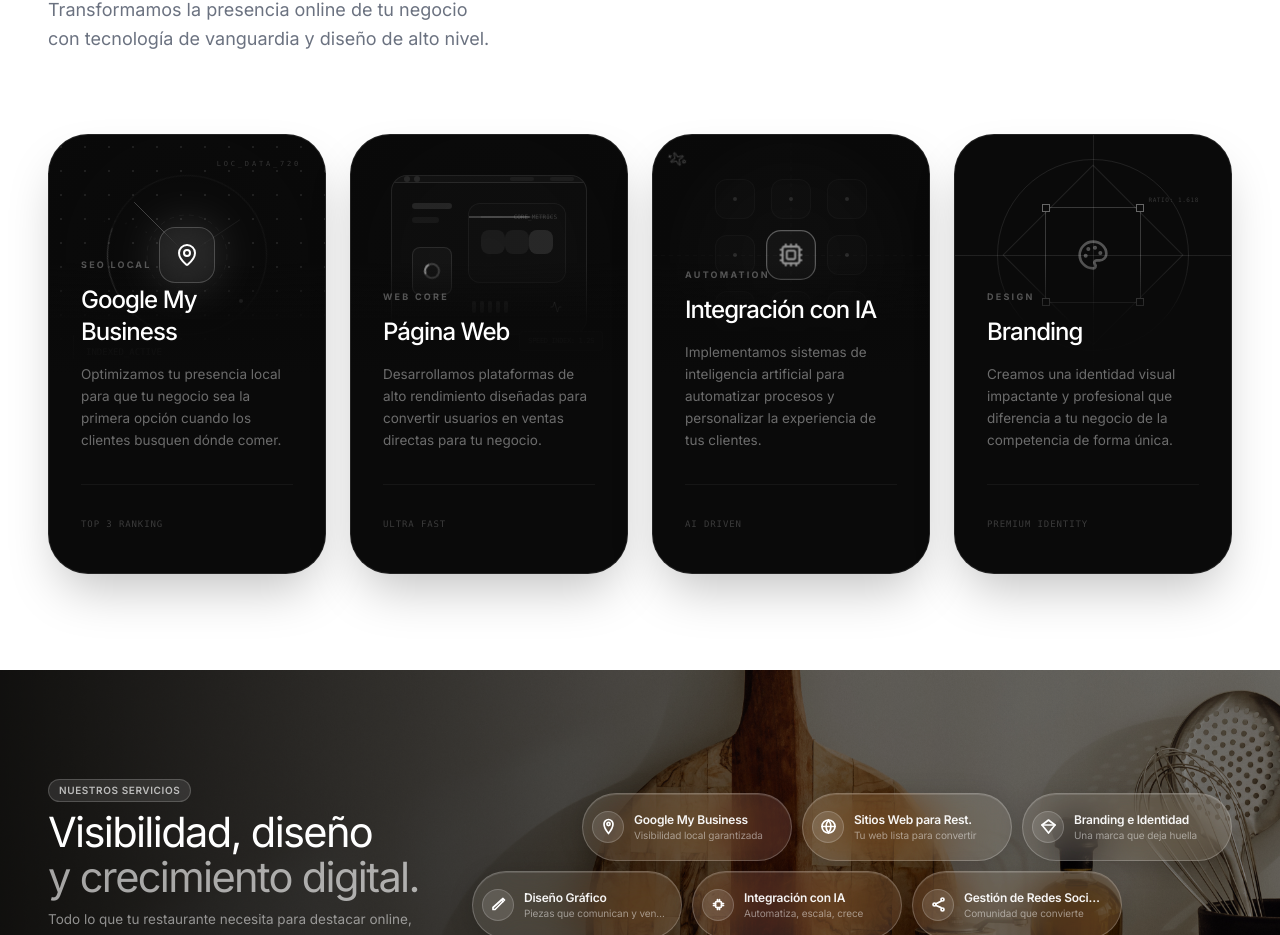
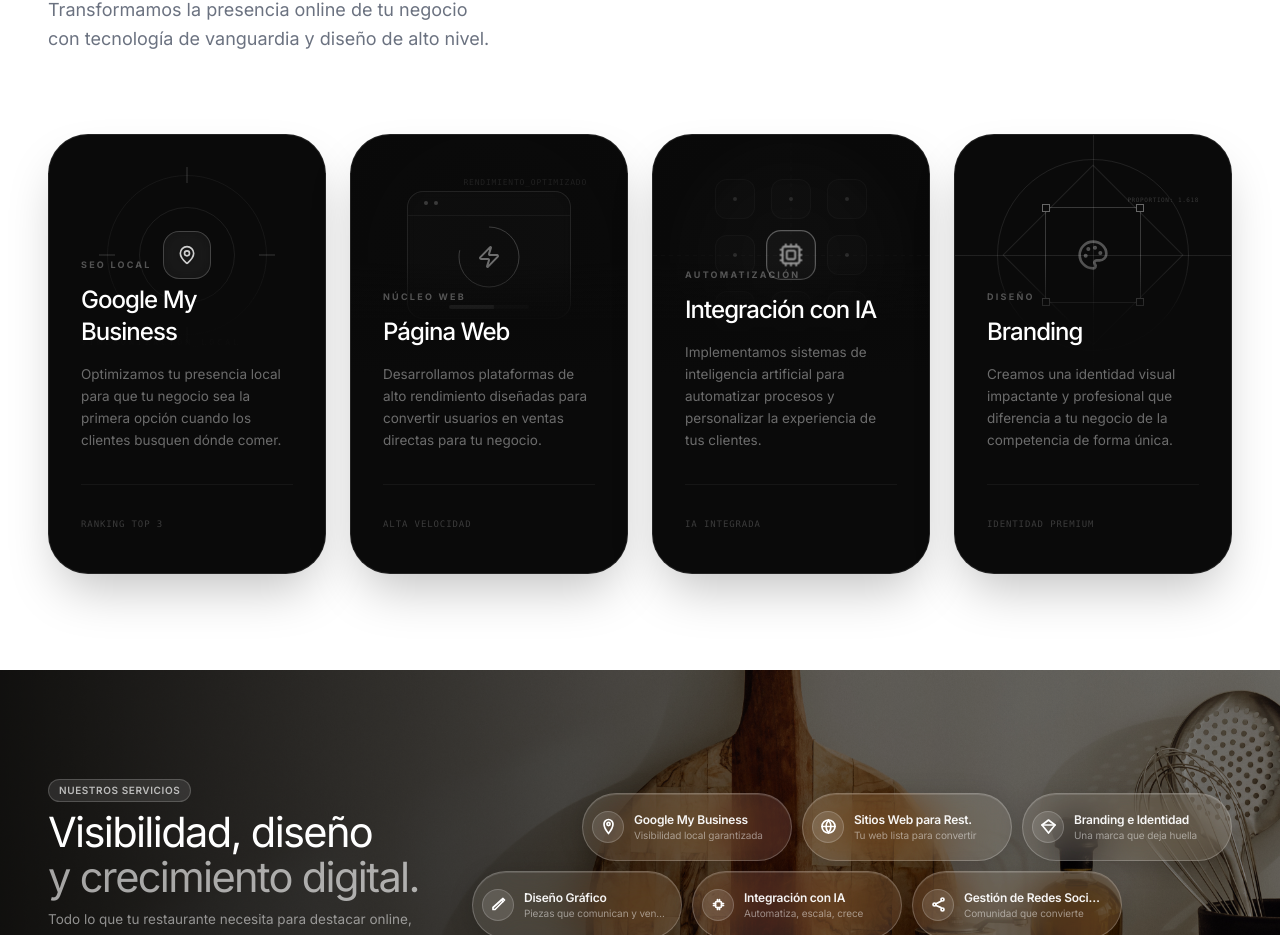
Before and after one commit to motionsmanagement/Motions, a React (Vite) app: page / in a window 1280 px wide. Shown: the part 1098-2033 px from the top of the page. Built offline with nearby package versions, Linux system fonts and the light colour scheme.

Commit message:
design: switch services to Spanish and simplify graphics

```diff
--- a/components/Services.tsx
+++ b/components/Services.tsx
@@ -5,47 +5,30 @@ const services = [
     {
         title: "Google My Business",
         description: "Optimizamos tu presencia local para que tu negocio sea la primera opción cuando los clientes busquen dónde comer.",
-        stats: "TOP 3 RANKING",
+        stats: "RANKING TOP 3",
         tag: "SEO LOCAL",
         Illustration: () => (
-            <div className="relative w-full h-full flex items-center justify-center overflow-hidden">
-                {/* Advanced Coordinate Grid */}
-                <div className="absolute inset-0 opacity-[0.1]">
-                    <div className="w-full h-full" style={{
-                        backgroundImage: 'radial-gradient(circle, white 1px, transparent 1px)',
-                        backgroundSize: '24px 24px'
-                    }}></div>
+            <div className="relative w-full h-full flex items-center justify-center">
+                {/* Minimalist target circles */}
+                <div className="relative w-40 h-40 flex items-center justify-center">
+                    <div className="absolute inset-0 border border-white/[0.05] rounded-full"></div>
+                    <div className="absolute inset-8 border border-white/[0.08] rounded-full"></div>
+                    <div className="absolute inset-16 border border-white/[0.12] rounded-full"></div>
+
+                    {/* Pulsing center node */}
+                    <div className="relative z-10 w-12 h-12 bg-white/5 border border-white/20 rounded-2xl flex items-center justify-center backdrop-blur-sm">
+                        <MapPin className="w-5 h-5 text-white/80" />
+                        <div className="absolute -top-0.5 -right-0.5 w-2 h-2 bg-white rounded-full animate-ping"></div>
+                    </div>
+
+                    {/* Minimalist pointers */}
+                    <div className="absolute top-0 left-1/2 -translate-x-1/2 -translate-y-1/2 w-[1px] h-4 bg-white/20"></div>
+                    <div className="absolute bottom-0 left-1/2 -translate-x-1/2 translate-y-1/2 w-[1px] h-4 bg-white/20"></div>
+                    <div className="absolute left-0 top-1/2 -translate-y-1/2 -translate-x-1/2 h-[1px] w-4 bg-white/20"></div>
+                    <div className="absolute right-0 top-1/2 -translate-y-1/2 translate-x-1/2 h-[1px] w-4 bg-white/20"></div>
                 </div>
-                {/* Mapping Nodes Section */}
-                <div className="relative w-44 h-44">
-                    <svg className="absolute inset-0 w-full h-full">
-                        <circle cx="50%" cy="50%" r="70" fill="none" stroke="white" strokeWidth="0.5" strokeDasharray="1 10" opacity="0.2" className="animate-[spin_60s_linear_infinite]" />
-                        <circle cx="50%" cy="50%" r="40" fill="none" stroke="white" strokeWidth="0.5" strokeDasharray="5 5" opacity="0.1" />
-                        {/* Dynamic connection lines */}
-                        <line x1="50%" y1="50%" x2="20%" y2="20%" stroke="white" strokeWidth="0.5" opacity="0.1" className="animate-pulse" />
-                        <line x1="50%" y1="50%" x2="80%" y2="30%" stroke="white" strokeWidth="0.5" opacity="0.1" style={{ animationDelay: '1s' }} className="animate-pulse" />
-                    </svg>
-                    {/* Floating Data Points */}
-                    <div className="absolute top-4 left-10 w-1.5 h-1.5 bg-white/40 rounded-full animate-ping"></div>
-                    <div className="absolute bottom-10 right-8 w-1 h-1 bg-white/20 rounded-full"></div>
-
-                    <div className="absolute inset-0 flex items-center justify-center">
-                        <div className="relative z-10">
-                            <div className="absolute inset-0 bg-white/20 blur-xl rounded-full"></div>
-                            <div className="relative w-14 h-14 bg-white/[0.03] border border-white/20 rounded-2xl flex items-center justify-center backdrop-blur-md">
-                                <MapPin className="w-6 h-6 text-white" />
-                            </div>
-                        </div>
-                    </div>
-                    {/* Circular Progress Rings */}
-                    <div className="absolute inset-2 border border-white/5 rounded-full animate-[spin_10s_linear_infinite] border-t-white/20"></div>
-                </div>
-                <div className="absolute top-6 right-6 flex items-center gap-2">
-                    <span className="text-[7px] font-mono text-white/20 tracking-[0.4em]">LOC_DATA_720</span>
-                </div>
-                <div className="absolute bottom-4 left-6 border-l border-white/20 pl-3">
-                    <div className="text-[7px] font-mono text-white/20 uppercase tracking-widest leading-none mb-1">Status</div>
-                    <div className="text-[9px] font-mono text-white/60 uppercase">Indexed_Active</div>
+                <div className="absolute bottom-6 left-8">
+                    <span className="text-[8px] font-mono text-white/20 uppercase tracking-[0.4em]">Sincronización_Local</span>
                 </div>
             </div>
         )
@@ -53,55 +36,31 @@ const services = [
     {
         title: "Página Web",
         description: "Desarrollamos plataformas de alto rendimiento diseñadas para convertir usuarios en ventas directas para tu negocio.",
-        stats: "ULTRA FAST",
-        tag: "WEB CORE",
+        stats: "ALTA VELOCIDAD",
+        tag: "NÚCLEO WEB",
         Illustration: () => (
-            <div className="relative w-full h-full flex items-center justify-center p-10">
-                <div className="w-full h-full border border-white/10 rounded-2xl bg-white/[0.02] relative overflow-hidden flex flex-col">
-                    {/* Pro Browser Window */}
-                    <div className="h-7 border-b border-white/10 flex items-center justify-between px-3 bg-white/[0.02]">
-                        <div className="flex gap-1">
-                            <div className="w-1.5 h-1.5 rounded-full bg-white/10"></div>
-                            <div className="w-1.5 h-1.5 rounded-full bg-white/10"></div>
+            <div className="relative w-full h-full flex items-center justify-center p-14">
+                <div className="w-full h-full border border-white/10 rounded-2xl bg-white/[0.02] relative overflow-hidden flex flex-col backdrop-blur-sm">
+                    {/* Ultra Minimal Browser Head */}
+                    <div className="h-6 border-b border-white/5 flex items-center px-4 gap-1.5">
+                        <div className="w-1 h-1 rounded-full bg-white/20"></div>
+                        <div className="w-1 h-1 rounded-full bg-white/20"></div>
+                    </div>
+                    {/* Centered Speed Indicator */}
+                    <div className="flex-1 flex flex-col items-center justify-center gap-4">
+                        <div className="relative w-16 h-16 flex items-center justify-center">
+                            <svg className="absolute inset-0 w-full h-full -rotate-90">
+                                <circle cx="32" cy="32" r="30" fill="none" stroke="white" strokeWidth="1" strokeDasharray="188" strokeDashoffset="40" opacity="0.2" />
+                            </svg>
+                            <Zap className="w-6 h-6 text-white/40" />
                         </div>
-                        <div className="flex gap-4">
-                            <div className="h-1 w-6 bg-white/5 rounded-full"></div>
-                            <div className="h-1 w-6 bg-white/5 rounded-full"></div>
-                        </div>
-                    </div>
-                    {/* Internal Interface */}
-                    <div className="flex-1 p-5 flex gap-4">
-                        <div className="w-16 h-full flex flex-col gap-2">
-                            <div className="h-1.5 w-full bg-white/10 rounded-full"></div>
-                            <div className="h-1.5 w-2/3 bg-white/5 rounded-full"></div>
-                            <div className="mt-4 h-12 w-full border border-white/10 rounded-lg bg-white/[0.03] flex items-center justify-center">
-                                <div className="w-4 h-4 border-2 border-white/20 border-t-white/60 rounded-full animate-spin"></div>
-                            </div>
-                        </div>
-                        <div className="flex-1 space-y-3">
-                            <div className="h-20 w-full border border-white/5 bg-white/[0.01] rounded-xl relative overflow-hidden p-3">
-                                <div className="absolute top-0 right-0 p-2 text-[6px] font-mono text-white/20 uppercase">Core_Metrics</div>
-                                <div className="mt-auto h-0.5 w-full bg-white/5 relative">
-                                    <div className="absolute left-0 h-full w-[85%] bg-white/20 animate-loading-bar"></div>
-                                </div>
-                                <div className="flex justify-between mt-3">
-                                    <div className="w-6 h-6 rounded-lg bg-white/5"></div>
-                                    <div className="w-6 h-6 rounded-lg bg-white/5"></div>
-                                    <div className="w-6 h-6 rounded-lg bg-white/20 animate-pulse"></div>
-                                </div>
-                            </div>
-                            <div className="h-6 w-full flex items-center justify-between px-1">
-                                <div className="flex gap-1">
-                                    {[...Array(5)].map((_, i) => <div key={i} className="w-1 h-3 bg-white/10 rounded-full"></div>)}
-                                </div>
-                                <Activity className="w-3 h-3 text-white/20" />
-                            </div>
+                        <div className="h-1 w-20 bg-white/5 rounded-full overflow-hidden">
+                            <div className="h-full w-[70%] bg-white/20 animate-loading-bar"></div>
                         </div>
                     </div>
                 </div>
-                {/* Floating Meta Data */}
-                <div className="absolute bottom-6 right-6 px-2 py-1 bg-[#0A0A0A] border border-white/10 rounded text-[7px] font-mono text-white/40 uppercase tracking-tighter">
-                    Speed_Index: 1.2s
+                <div className="absolute top-8 right-10">
+                    <span className="text-[8px] font-mono text-white/10 uppercase tracking-widest">Rendimiento_Optimizado</span>
                 </div>
             </div>
         )
@@ -109,8 +68,8 @@ const services = [
     {
         title: "Integración con IA",
         description: "Implementamos sistemas de inteligencia artificial para automatizar procesos y personalizar la experiencia de tus clientes.",
-        stats: "AI DRIVEN",
-        tag: "AUTOMATION",
+        stats: "IA INTEGRADA",
+        tag: "AUTOMATIZACIÓN",
         Illustration: () => (
             <div className="relative w-full h-full flex items-center justify-center overflow-hidden">
                 <div className="flex gap-4">
@@ -134,17 +93,14 @@ const services = [
                     <line x1="0" y1="50%" x2="100%" y2="50%" stroke="white" strokeWidth="0.5" strokeDasharray="4 4" opacity="0.05" />
                 </svg>
                 <div className="absolute top-1/2 left-1/2 -translate-x-1/2 -translate-y-1/2 w-48 h-48 bg-white/5 blur-[50px] rounded-full animate-pulse"></div>
-                <div className="absolute top-4 left-4">
-                    <Sparkles className="w-4 h-4 text-white/20 animate-spin-slow" />
-                </div>
             </div>
         )
     },
     {
         title: "Branding",
         description: "Creamos una identidad visual impactante y profesional que diferencia a tu negocio de la competencia de forma única.",
-        stats: "PREMIUM IDENTITY",
-        tag: "DESIGN",
+        stats: "IDENTIDAD PREMIUM",
+        tag: "DISEÑO",
         Illustration: () => (
             <div className="relative w-full h-full flex items-center justify-center overflow-hidden">
                 <div className="w-48 h-48 border-[0.5px] border-white/10 rounded-full absolute"></div>
@@ -160,7 +116,7 @@ const services = [
                 <div className="w-full h-[0.5px] bg-white/10 absolute"></div>
                 <div className="w-[0.5px] h-full bg-white/10 absolute"></div>
                 {/* Measurements Labels */}
-                <div className="absolute top-1/4 right-8 font-mono text-[6px] text-white/20 tracking-widest uppercase">Ratio: 1.618</div>
+                <div className="absolute top-1/4 right-8 font-mono text-[6px] text-white/20 tracking-widest uppercase">Proportion: 1.618</div>
             </div>
         )
     }
@@ -238,7 +194,6 @@ const Services: React.FC = () => {
                     100% { transform: translateX(100%); }
                 }
                 .animate-loading-bar { animation: loading-bar 2s linear infinite; }
-                .animate-spin-slow { animation: spin 10s linear infinite; }
             `}} />
         </section>
     );
```
